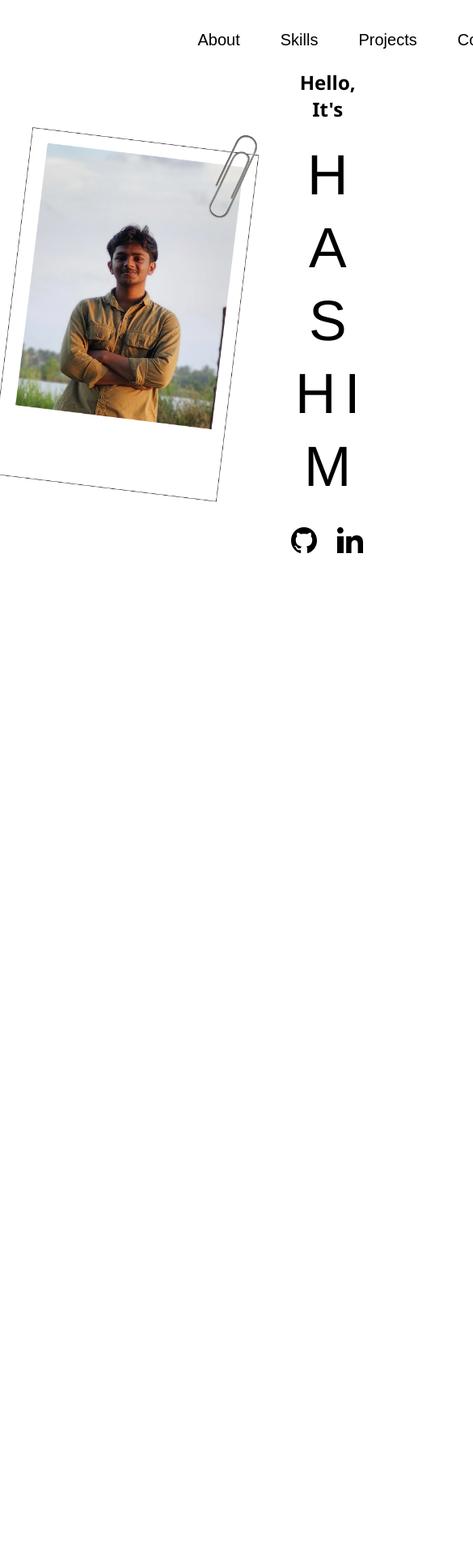
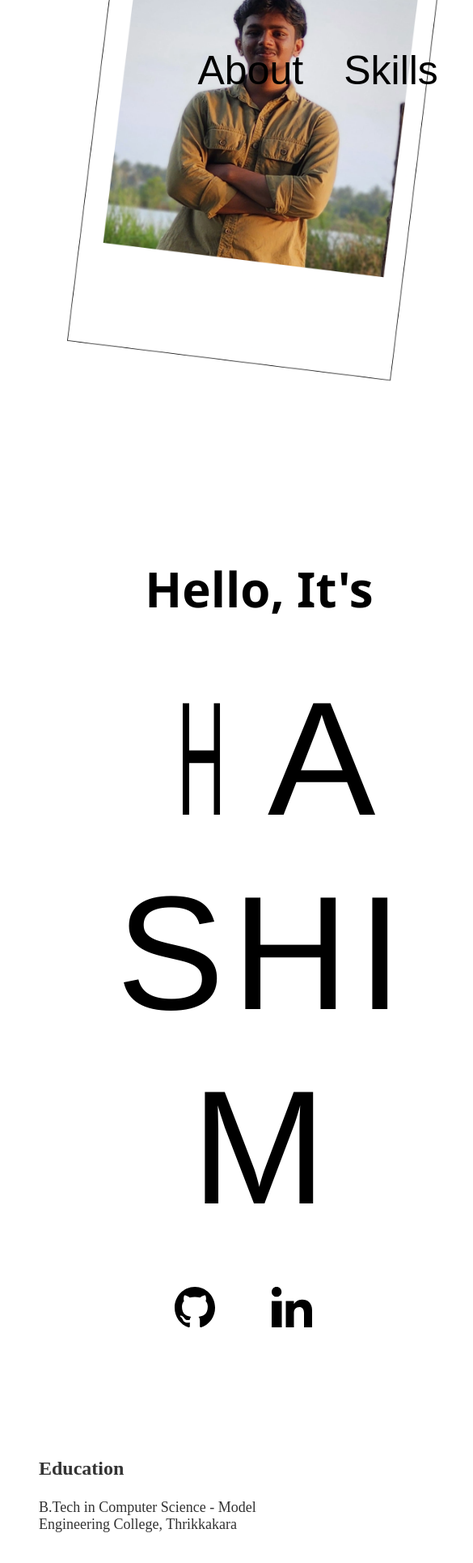
Before and after one commit to HashimCodeDev/portfolio, a React (Create React App) app: page / in a window 390 px wide. Shown: the top 1930 px of the page at 81% size, 585 px wide, since content can reach past the window. Before the commit the page ends 860 px from the top, so only its background shows below. Built offline with nearby package versions, Linux system fonts and the light colour scheme.

Commit message:
support for mobile screens

```diff
--- a/src/app.css
+++ b/src/app.css
@@ -14,15 +14,18 @@ html{
 
 .container{
     display: flex;
+    flex-direction: column;
     width: 100%;
-    height: 100vh;
+    height: 100%;
+    gap: 230px;
+    padding: 20px;
+    box-sizing: border-box;
 }
 
 .navbar{
     display: flex;
     position: absolute;
     height: 5vh;
-    width: 100vw;
     left: 55%;
     padding: 30px;
     gap: 50px;
@@ -75,10 +78,10 @@ html{
     display: flex;
     position: relative;
     justify-content: center;
-    height: 50vh;
+    height: 400px;
     width: 50vw;
     padding: 10px;
-    top: 20%;
+    top: 150px;
     left: 25%;
     text-align: center;
     align-items: center;
@@ -138,3 +141,67 @@ html{
     height: 2rem;
     cursor: pointer;
 }
+
+.about{
+    display: flex;
+    flex-direction: column;
+    position: relative;
+    margin-top: 20px;
+}
+
+@media screen and (max-width:1200px) {
+    .container{
+        width: 100vw;
+        height: 300vh;
+        gap: 100vh;
+    }
+
+    .profile{
+        flex-direction: column;
+        height: 100vh;
+        width: 100vw;
+        gap: 200px;
+        padding: 10px;
+    }
+
+    .profileimg{
+        height: 100vh;
+        top: 20%;
+    }
+
+    .profileimg img{
+        height: 500px;
+        width: 50px;
+    }
+
+    .profiletext{
+        font-size: 80px;
+        align-items: center;
+    }
+
+    .profiletext h1{
+        font-size: 60px;
+    }
+
+    .name{
+        width: 100vw;
+    }
+
+    .name span{
+        font-size: 200px;
+    }
+
+    .navbar a{
+        font-size: 50px;
+    }
+
+    .social{
+        height: auto;
+        width: auto;
+        gap: 70px;
+    }
+
+    .social img{
+        height: 50px;
+    }
+}
--- a/src/app.jsx
+++ b/src/app.jsx
@@ -1,6 +1,7 @@
 import React from 'react';
 import './app.css';
 import Profile from './sections/profile';
+import About from './sections/about';
 
 const App = () => {
   const navItems = [
@@ -22,7 +23,12 @@ const App = () => {
           </a>
         ))}
       </nav>
-      <Profile />
+      <div>
+        <Profile />
+      </div>
+      <div>
+        <About />
+      </div>
     </div>
   );
 };
--- /dev/null
+++ b/src/sections/about.css
@@ -0,0 +1,26 @@
+.about{
+    height: 450px;
+    align-items: center;
+}
+/* Initial state: element is invisible */
+.about {
+    opacity: 0;
+    transition: opacity 1s ease-in-out; /* Smooth fade-in transition */
+  }
+
+  /* Visible state: element fades in */
+  .about.visible {
+    opacity: 1;
+  }
+
+  .education {
+    /* Additional styling for the education content */
+    font-size: 18px;
+    color: #333;
+    padding: 20px;
+  }
+
+  h3 {
+    font-size: 24px;
+    font-weight: bold;
+  }
--- a/src/sections/about.jsx
+++ b/src/sections/about.jsx
@@ -1 +1,51 @@
-import React from 'react';
+import React, { useEffect, useState } from 'react';
+import './about.css';
+
+const About = () => {
+  const [opacity, setOpacity] = useState(1); // Initial opacity
+
+  useEffect(() => {
+    let scrollY = window.scrollY;
+
+    const handleScroll = () => {
+      scrollY = window.scrollY;
+      const fadeStart = 0; // Where the fade starts
+      const fadeEnd = 300; // Where the fade ends completely
+
+      // Calculate opacity based on scroll
+      const newOpacity = 1 - Math.min(scrollY / (fadeEnd - fadeStart), 1);
+      setOpacity(newOpacity);
+    };
+
+    // Use requestAnimationFrame for smooth scroll handling
+    const onScroll = () => {
+      requestAnimationFrame(handleScroll);
+    };
+
+    window.addEventListener('scroll', onScroll);
+
+    // Clean up the event listener when component unmounts
+    return () => window.removeEventListener('scroll', onScroll);
+  }, []);
+
+  return (
+    <>
+      <section
+        id='about'
+        className='about'
+        style={{
+          opacity: opacity,
+          transition: 'opacity 0.3s ease-out', // Smooth transition for opacity
+        }}>
+        <div className='education'>
+          <h3>Education</h3>
+          <p>
+            B.Tech in Computer Science - Model Engineering College, Thrikkakara
+          </p>
+        </div>
+      </section>
+    </>
+  );
+};
+
+export default About;
```
Also changed, not shown: public/nav-close.svg (added), public/nav-icon.svg (added).
